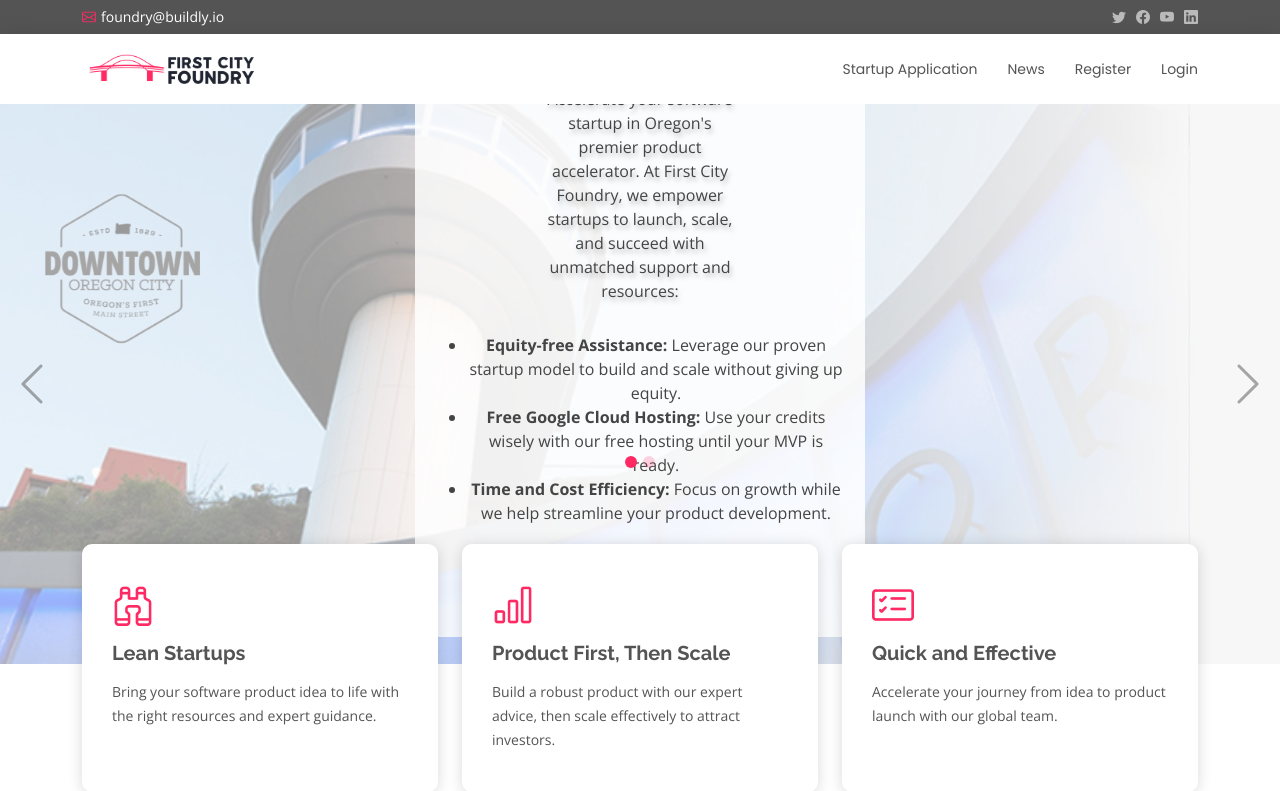
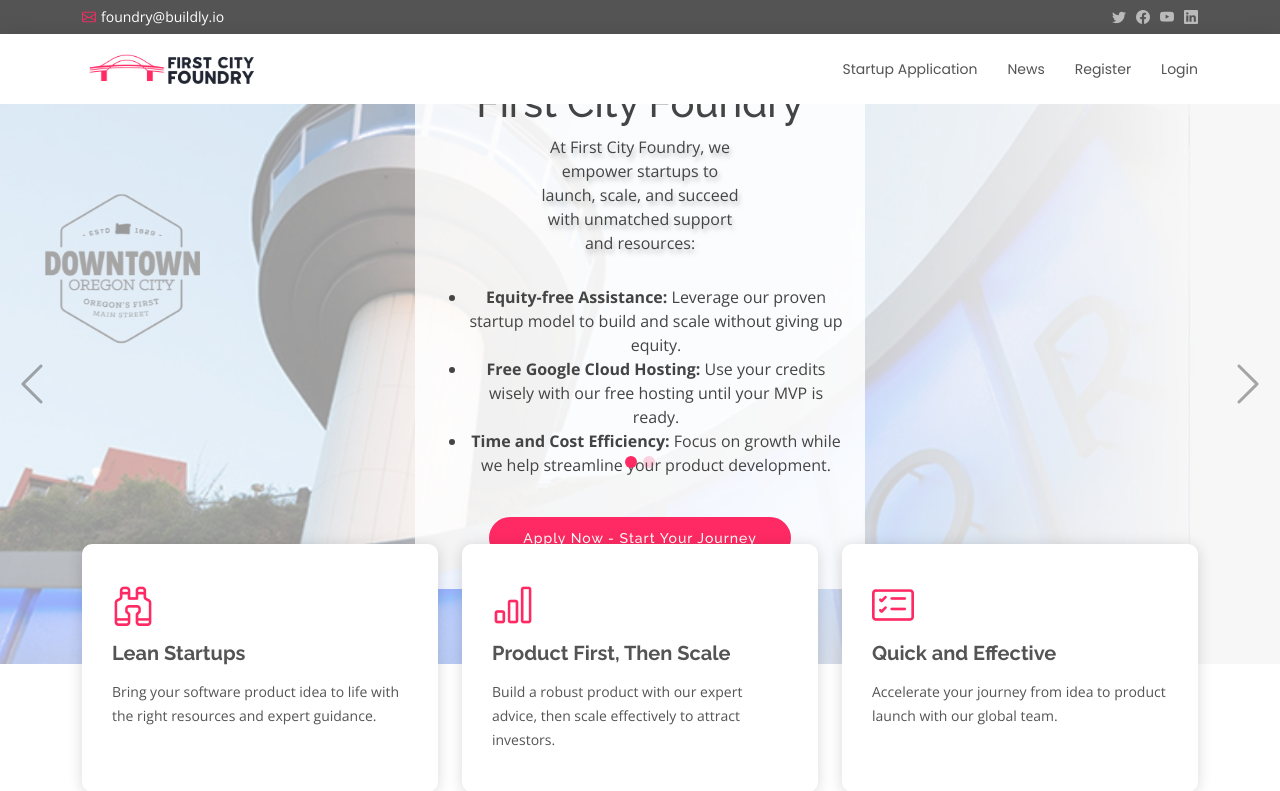
Before and after one commit to open-build/foundry, a Django app: page / in a window 1280 px wide. Shown: the top 791 px of the page. Run offline with Django 4.2, Linux system fonts and the light colour scheme; some libraries are stand-ins or nearby versions.

Commit message:
fix content

```diff
--- a/foundry/templates/welcome_page.html
+++ b/foundry/templates/welcome_page.html
@@ -19,6 +19,7 @@
                   <li>Join a community of like-minded entrepreneurs</li>
                   <li>Accelerate your product with expert guidance</li>
                   <li><strong>Product Labs:</strong> Buildly Product Labs helps remote prodcut teams work together as one team.</li>
+                </ul>
               </p>
               <a href="https://labs.buildly.io" class="btn-get-started animate__animated animate__fadeInUp">Try Buildly Product Labs</a>
             </div>
@@ -30,7 +31,7 @@
             <div class="carousel-content" style="background: rgba(255, 255, 255, 0.85); padding: 20px; border-radius: 15px; max-width: 450px;">
               <h1 class="animate__animated animate__fadeInDown">First City <span>Foundry</span></h1>
               <p class="animate__animated animate__fadeInUp">
-                Accelerate your software startup in Oregon's premier product accelerator. At First City Foundry, we empower startups to launch, scale, and succeed with unmatched support and resources:
+                At First City Foundry, we empower startups to launch, scale, and succeed with unmatched support and resources:
                 <ul>
                   <li><strong>Equity-free Assistance:</strong> Leverage our proven startup model to build and scale without giving up equity.</li>
                   <li><strong>Free Google Cloud Hosting:</strong> Use your credits wisely with our free hosting until your MVP is ready.</li>
```
Lines whose indentation alone changed are shown as unchanged.
